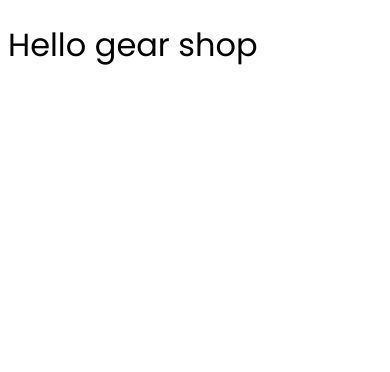
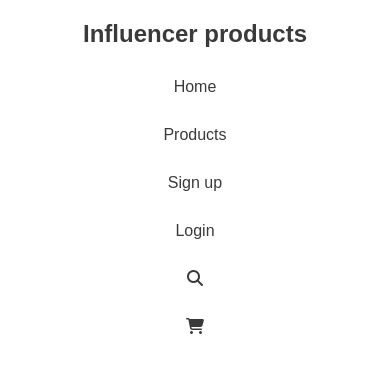
Before and after one commit to abusayadebu/in-fluencer-gear-responsive, a plain HTML site: page index.html in a window 390 px wide. Drawn offline with Linux system fonts and the light colour scheme.

Commit message:
responsive navbar added

```diff
--- a/index.html
+++ b/index.html
@@ -6,16 +6,30 @@
     <title>Influencer Gear</title>
     <!-- css link -->
      <link rel="stylesheet" href="./styles/style.css">
+
+     <!-- font awesome cdn -->
+      <link rel="stylesheet" href="https://cdn.jsdelivr.net/npm/@fortawesome/fontawesome-free@6.4.0/css/all.min.css">
 </head>
-<body>
+<body class="font-poppins">
     <!-- header -->
      <head>
+        <nav class="navbar">
+            <h2>Influencer products</h2>
 
+            <ul>
+                <li><a href=""></a>Home</li>
+                <li><a href=""></a>Products</li>
+                <li><a href=""></a>Sign up</li>
+                <li><a href=""></a>Login</li>
+                <li><a href=""></a><i class="fa-solid fa-magnifying-glass"></i></li>
+                <li><a href=""></a><i class="fa-solid fa-cart-shopping"></i></i></li>
+            </ul>
+        </nav>
      </head>
 
      <!-- main  -->
       <main>
-        <h1 class="font-poppins">Hello gear shop</h1>
+
       </main>
 
       <!-- footer -->
--- a/styles/style.css
+++ b/styles/style.css
@@ -1,3 +1,8 @@
+*{
+    margin : 0;
+    padding: 0;
+}
+
 /* font link */
 @import url('https://fonts.googleapis.com/css2?family=Poppins:ital,wght@0,100;0,200;0,300;0,400;0,500;0,600;0,700;0,800;0,900;1,100;1,200;1,300;1,400;1,500;1,600;1,700;1,800;1,900&display=swap');
 
@@ -6,3 +11,55 @@
   font-weight: 400;
   font-style: normal;
 }
+
+/* navbar style here */
+.navbar{
+    max-width: 1360px;
+    margin: 60px auto 0px auto;
+    display: flex;
+    justify-content: space-between;
+    align-items: center;
+}
+
+.navbar h2{
+    font-size: 1.5rem;
+    font-weight: 700;
+    color: rgba(58, 58, 58, 1);
+}
+
+ul{
+    display: flex;
+    gap: 30px;
+    align-items: center;
+}
+ul li{
+    list-style: none;
+    color: rgba(58, 58, 58, 1);
+    cursor: pointer;
+
+}
+
+ul li:hover{
+    color: black;
+}
+li a{
+    text-decoration: none;
+}
+
+
+
+
+
+
+
+/* responsive media query */
+@media screen and (max-width:576px) {
+    .navbar{
+        flex-direction: column;
+        margin: 20px auto;
+    }
+    ul{
+        flex-direction: column;
+        margin-top: 30px;
+    }
+}
```
